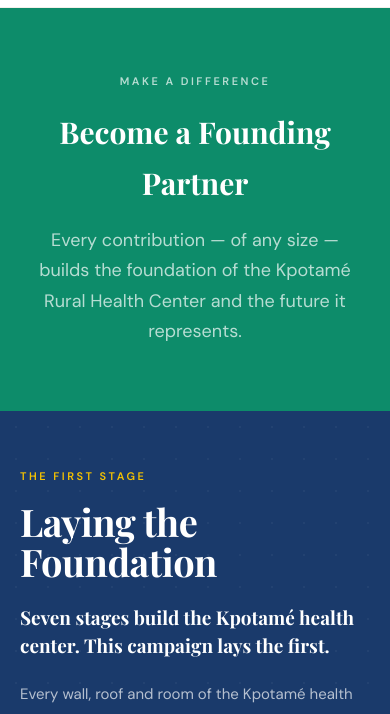
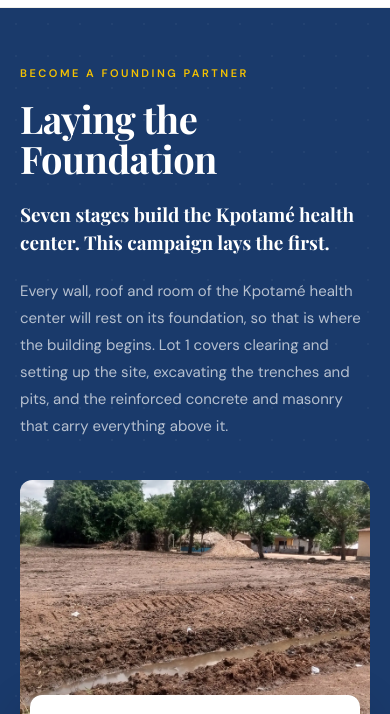
Before and after one commit to kag-richards/aped-preview, a plain HTML site: page index.html in a window 390 px wide. Both pictures are taken after a click on the link "Become a Partner". Shown: the part 62-776 px from the top of the page. Drawn offline with nearby package versions, Linux system fonts and the light colour scheme; a web font is replaced by a local one.

Commit message:
Preview: Donate page opens on the campaign band, no green hero

```diff
--- a/index.html
+++ b/index.html
@@ -473,9 +473,6 @@
   .light-field textarea { resize: vertical; min-height: 100px; }
 
   /* ─── DONATE PAGE ─── */
-  .donate-hero { background: var(--teal); padding: 96px 80px; text-align: center; }
-  .donate-hero h1 { font-family: var(--serif); font-size: 52px; color: var(--white); margin-bottom: 16px; }
-  .donate-hero p { color: rgba(255,255,255,0.7); font-size: 18px; max-width: 520px; margin: 0 auto; }
   .donate-body { padding: 80px; display: grid; grid-template-columns: 1fr 400px; gap: 80px; align-items: start; }
   .amount-grid { display: grid; grid-template-columns: repeat(3,1fr); gap: 12px; margin-bottom: 24px; }
   .amount-btn {
@@ -665,8 +662,6 @@
     .impact-summary-tile { border-right: none; border-bottom: 1px solid var(--gray-100); }
     .story-strip, .spotlight, .about-hero, .territory-inner, .contact-hero, .donate-body, .strategic-priority { grid-template-columns: 1fr; gap: 32px; padding: 64px 24px; }
     section, .perf-section, .community-impact, .challenges, .outlook, .why-support, .team-section, .impact-report-hero, .project-hero, .project-phases, .partner-levels, .involve-hero, .volunteer-form, .impact-section, .testimonials { padding: 64px 24px !important; }
-    .donate-hero { padding: 64px 24px; }
-    .donate-hero h1 { font-size: 36px; }
     .project-hero h1 { font-size: 36px; }
     .impact-report-hero h1 { font-size: 34px; }
     nav { padding: 0 20px; }
@@ -715,7 +710,7 @@
     .section-title { font-size: 28px; }
     .impact-num, .perf-bar-pct { font-size: 40px; }
     .hero-stat-num { font-size: 22px; }
-    .donate-hero h1, .project-hero h1, .impact-report-hero h1 { font-size: 30px; }
+    .project-hero h1, .impact-report-hero h1 { font-size: 30px; }
     .testimonial-grid { gap: 16px; }
     .insights-grid { grid-template-columns: 1fr; gap: 16px; }
     /* Impact section padding */
@@ -1670,25 +1665,19 @@
 
 <!-- ════════════════════════════ DONATE ════════════════════════════ -->
 <div id="page-donate" class="page">
-  <div class="donate-hero">
-    <div class="section-label" style="color:rgba(255,255,255,0.7)">Make a Difference</div>
-    <h1>Become a Founding Partner</h1>
-    <p>Every contribution — of any size — builds the foundation of the Kpotamé Rural Health Center and the future it represents.</p>
-  </div>
-
   <section id="laying-the-foundation" class="foundation" aria-labelledby="foundation-title">
 
     <div class="foundation-band">
       <div class="foundation-inner foundation-top">
         <div class="foundation-copy">
-          <div class="section-label">The first stage</div>
-          <h2 class="foundation-title" id="foundation-title">Laying the Foundation</h2>
+          <div class="section-label">Become a Founding Partner</div>
+          <h1 class="foundation-title" id="foundation-title">Laying the Foundation</h1>
           <p class="foundation-promise">Seven stages build the Kpotamé health center. This campaign lays the first.</p>
           <p class="foundation-intro">Every wall, roof and room of the Kpotamé health center will rest on its foundation, so that is where the building begins. Lot 1 covers clearing and setting up the site, excavating the trenches and pits, and the reinforced concrete and masonry that carry everything above it.</p>
         </div>
 
         <div class="foundation-visual">
-          <img class="foundation-photo" src="assets/photos/construction-site.webp" alt="The cleared ground for the Kpotamé health center: bare red earth marked by machine tracks, a trench of standing water in front, trees and village houses behind." width="1600" height="1600" loading="lazy" decoding="async">
+          <img class="foundation-photo" src="assets/photos/construction-site.webp" alt="The cleared ground for the Kpotamé health center: bare red earth marked by machine tracks, a trench of standing water in front, trees and village houses behind." width="1600" height="1600" fetchpriority="high" decoding="async">
           <!-- NOT CONFIRMED: APED has not approved this goal figure ($40,300, goal_mode all_in). content/campaign.json has goal_confirmed: false. Do not publish until it is true. -->
           <div class="foundation-card">
             <h3 class="foundation-card-kicker">Foundation campaign<span>Stage 1 of 7</span></h3>
```
